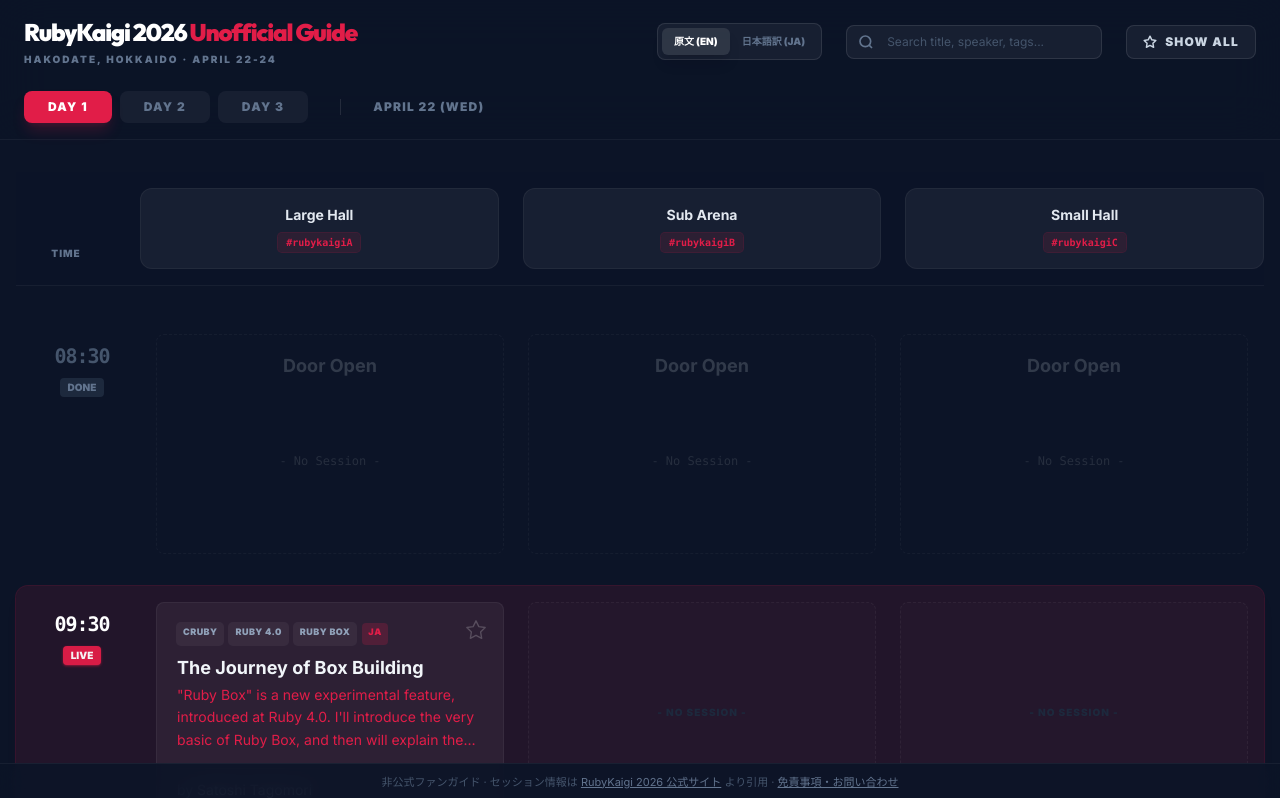
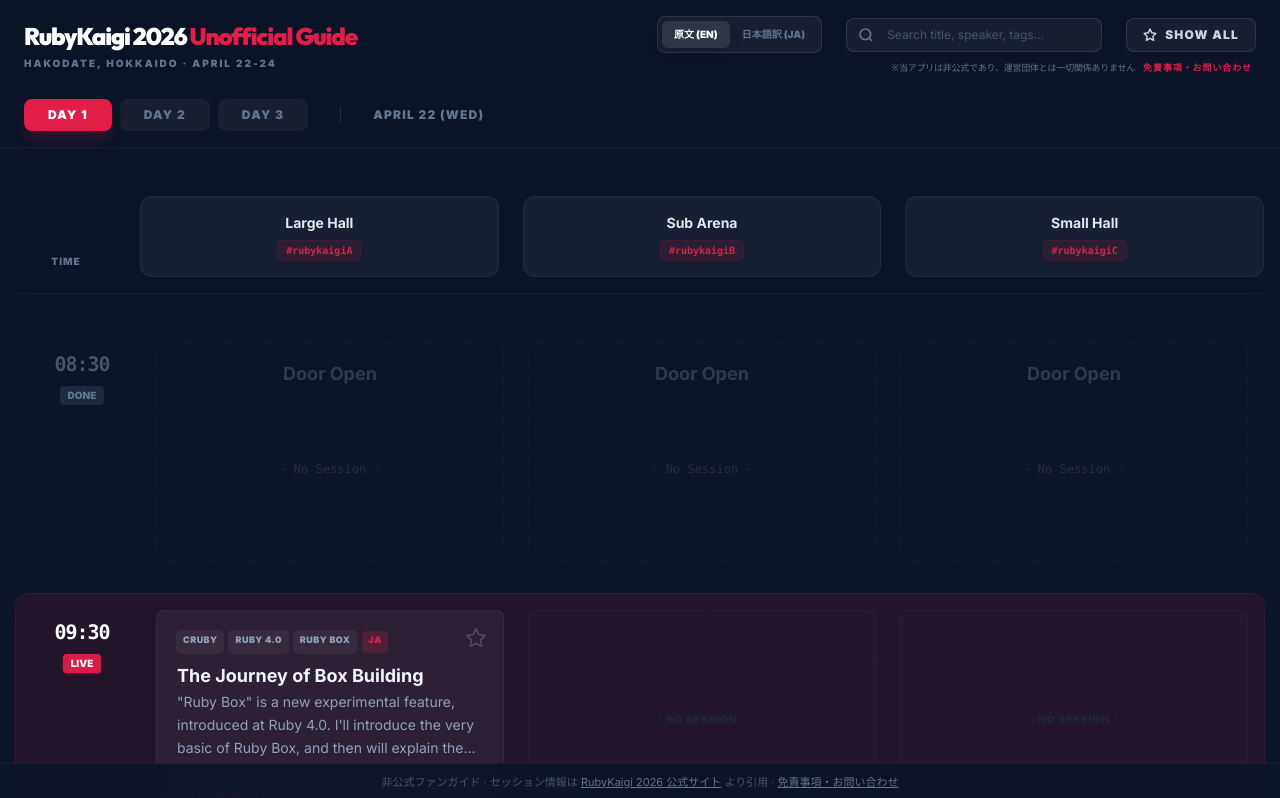
Before and after one commit to sekito1107/rubykaigi-2026-unofficial-guide, a React (Vite) app: page / in a window 1280 px wide. Shown: the top 798 px of the page. Built offline with nearby package versions, Linux system fonts and the light colour scheme.

Commit message:
デザインの改善：セッションカードの概要の視認性向上とアクセント色の調整

```diff
--- /dev/null
+++ b/glossary_fact_refinement.cjs
@@ -0,0 +1,46 @@
+const fs = require('fs');
+const glossaryPath = './src/data/technology_glossary.json';
+const glossary = JSON.parse(fs.readFileSync(glossaryPath, 'utf8'));
+
+const updates = {
+  "Funicular": {
+    "detail": "Funicular（フニキュラー）は、PicoRuby.WASMを基盤としてWebブラウザ上で動作するフロントエンドフレームワークです。PicoRubyのマルチタスク機能を活用し、ブラウザ上でRubyベースのアプリケーションを実行するための構造を提供します。JavaScriptの手続きを介さず、Ruby中心にフロントエンド開発を行うための設計事例です。"
+  },
+  "ASTro": {
+    "detail": "ASTroは、RubyプログラムのAST（抽象構文木）を解析・最適化し、C言語ソースコードを生成してネイティブ実行を実現するための研究用フレームワークです。VMバイトコードを介さずに、ASTから直接高度に最適化されたコードを導く手法の検証を目的とした実験的プロジェクトです。"
+  },
+  "ext/profile": {
+    "detail": "ext/profileは、プロファイラをCRuby内部に埋め込むことで、VM外部からの観測では困難な内部イベント（GVLのスレッドスイッチ、GCの発火、JITの影響等）の正確な計測を可能にする設計です。従来の外部サンプリング方式におけるバイアスや限界を克服する手法として開発されています。"
+  },
+  "Hash": {
+    "detail": "Hash（ハッシュ）は、名前に関連付けてデータを保存するデータ構造です。TruffleRuby（GraalVM）などで実績のある「並列読み書きとスレッド安全性の両立」を、単一スレッドでの性能を維持したままCRubyへ導入するための再実装手法が研究されています。"
+  },
+  "pybind11": {
+    "detail": "C++とスクリプト言語を繋ぐ「架け橋」となるライブラリです。Rubyにおいてffi-clangやRiceを活用したモダンなC++ツールチェーンを構築し、PyTorchやOpenCVなどの大規模なC++ライブラリをRubyから直接操作可能にする実装手法が検証されています。"
+  },
+  "Uzumibi": {
+    "detail": "Uzumibiは、mruby/edgeの上に構築された軽量Webフレームワークです。Cloudflare Workers、Fastly Compute、Spinなど複数のエッジプラットフォームで同一のRubyコードを実行可能にし、プラットフォームに依存しないシンプルなWeb APIを提供します。"
+  },
+  "ZJIT": {
+    "detail": "メソッドのインライン化や副作用分析（side effect analysis）などの高度なコンパイラ最適化をRubyに適用するJITコンパイル技術です。Ruby 4.1以降で、実行時のボトルネックを解消するための主要な高速化基盤として開発が進められています。"
+  },
+  "monoruby": {
+    "detail": "Rustでゼロから実装されたRuby処理系です。JITコンパイラの研究・実験プラットフォームとして開発されており、Rubyの動的な性質を扱うための不変条件（Invariants）や逆最適化（Deoptimization）の実装。検証に活用されています。"
+  },
+  "Portability": {
+    "detail": "POSIX準拠を核としつつ、WASM、マイコン、Windowsなど幅広い動作環境において同一のコードを安定して動作させるための設計指針です。特定のプラットフォームに依存しない機能提供の在り方を指します。"
+  },
+  "Web Audio": {
+    "detail": "Ruby/WASMを使って、ブラウザの音響処理をRubyコードで制御します。シンセサイザーの構築や、プログラムの動作状態を音に変換する（可聴化）といった技術検証に利用されます。"
+  }
+};
+
+for (const [key, val] of Object.entries(updates)) {
+  if (glossary[key]) {
+    if (val.description) glossary[key].description = val.description;
+    if (val.detail) glossary[key].detail = val.detail;
+  }
+}
+
+fs.writeFileSync(glossaryPath, JSON.stringify(glossary, null, 2) + '\n', 'utf8');
+console.log('Glossary facts-only refinement completed.');
--- a/src/App.tsx
+++ b/src/App.tsx
@@ -62,6 +62,7 @@
         onSearchChange={setSearchQuery}
         languageMode={languageMode}
         onLanguageChange={setLanguageMode}
+        onShowDisclaimer={() => setShowDisclaimer(true)}
       />
 
       <main className="flex-1 pb-20">
--- a/src/components/Header.tsx
+++ b/src/components/Header.tsx
@@ -10,6 +10,7 @@
   onSearchChange: (query: string) => void;
   languageMode: 'EN' | 'JA';
   onLanguageChange: (lang: 'EN' | 'JA') => void;
+  onShowDisclaimer: () => void;
 }
 
 const Header = ({
@@ -21,7 +22,8 @@
   searchQuery,
   onSearchChange,
   languageMode,
-  onLanguageChange
+  onLanguageChange,
+  onShowDisclaimer
 }: HeaderProps) => {
   return (
     <header className="px-6 py-4 border-b border-white/5 flex flex-col gap-6 bg-[#0c1427]/80 backdrop-blur-xl sticky top-0 z-50">
@@ -35,6 +37,7 @@
           </p>
         </div>
 
+        <div className="flex flex-col items-end gap-2">
           <div className="flex gap-6 items-center">
             {/* Language Toggle */}
             <div className="flex bg-white/5 p-1 rounded-lg border border-white/10">
@@ -81,6 +84,19 @@
               {showOnlyFavorites ? `Favorites (${favoritesCount})` : 'Show All'}
             </button>
           </div>
+
+          <div className="flex items-center gap-2 mr-1">
+            <p className="text-[9px] text-slate-500 font-medium tracking-tight">
+              ※当アプリは非公式であり、運営団体とは一切関係ありません
+            </p>
+            <button
+              onClick={onShowDisclaimer}
+              className="text-[9px] text-ruby-red hover:underline font-black uppercase tracking-widest"
+            >
+              免責事項・お問い合わせ
+            </button>
+          </div>
+        </div>
       </div>
 
       <div className="flex items-center gap-8">
--- a/src/components/SessionCard.tsx
+++ b/src/components/SessionCard.tsx
@@ -70,7 +70,7 @@
             {displayTitle}
           </h3>
           {!isEvent && (
-            <p className="text-sm font-medium text-ruby-red line-clamp-3 leading-relaxed">
+            <p className="text-sm font-medium text-slate-400 line-clamp-3 leading-relaxed">
               {displayAbstract || 'RubyKaigi 2026 函館 セッション解説'}
             </p>
           )}
@@ -78,8 +78,8 @@
 
         {!isEvent && (
           <div className="mt-auto pt-2 border-t border-white/5">
-            <span className="text-sm text-slate-400">
-              by <span className="text-slate-200 font-medium">{session.speakerName}</span>
+            <span className="text-sm text-slate-500">
+              by <span className="text-ruby-red font-bold">{session.speakerName}</span>
             </span>
           </div>
         )}
```
Lines whose indentation alone changed are shown as unchanged.
